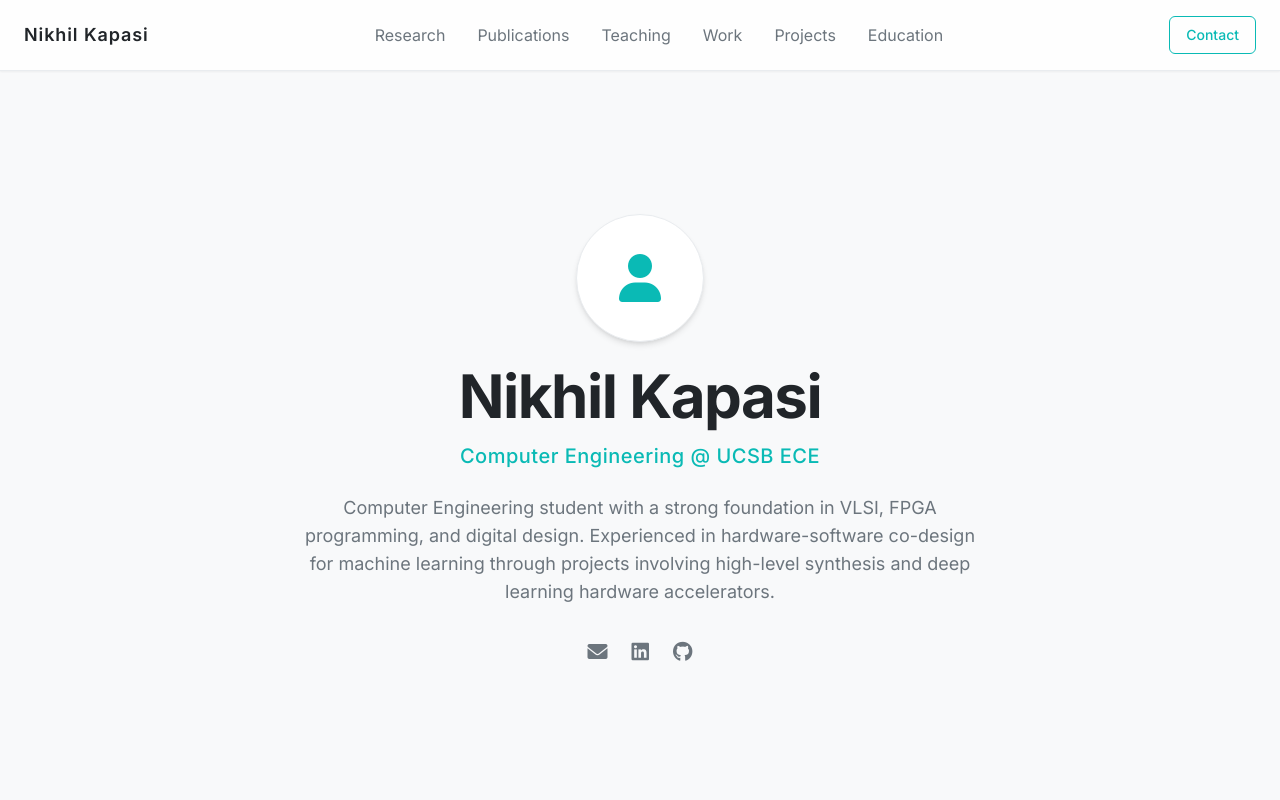
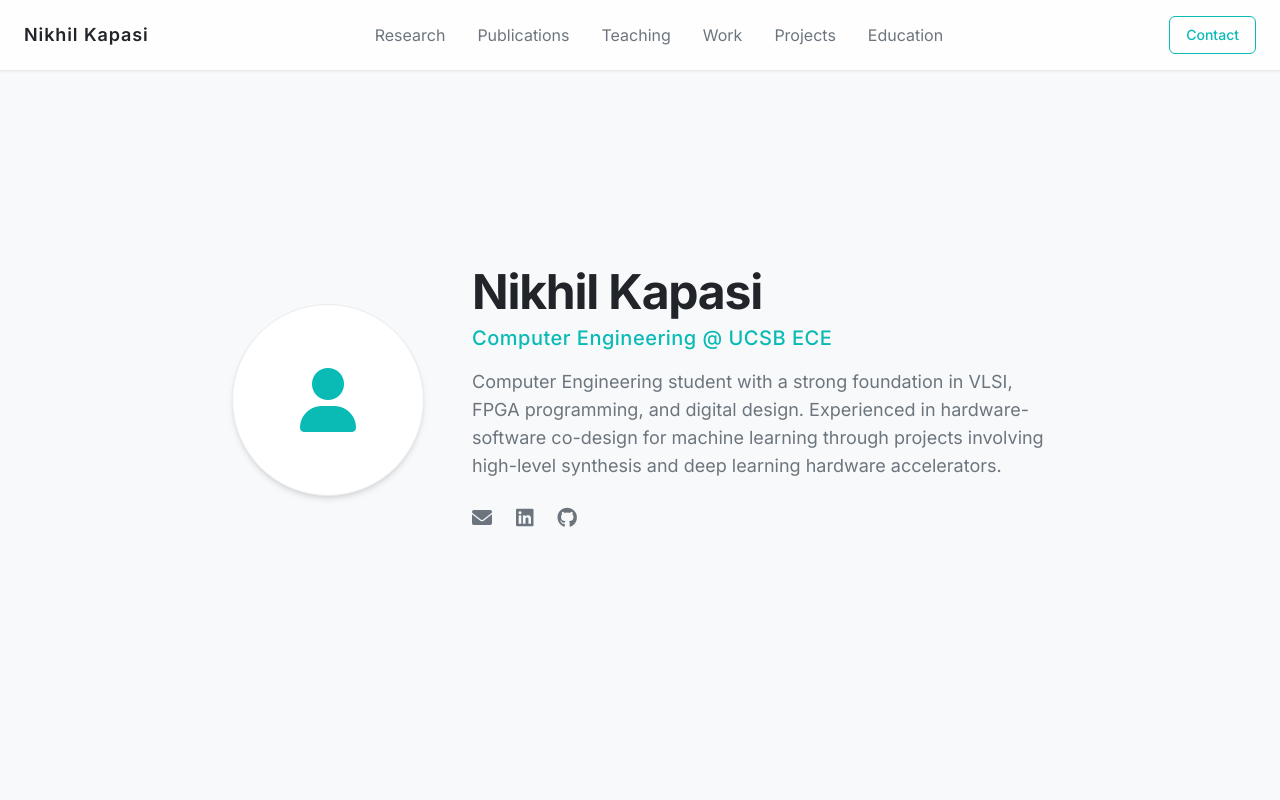
Before and after one commit to nikkapasi/nikkapasi.github.io, a plain HTML site: page index.html in a window 1280 px wide. Shown: the top 800 px of the page. Drawn offline with nearby package versions, Linux system fonts and the light colour scheme.

Commit message:
Update index.html

```diff
--- a/index.html
+++ b/index.html
@@ -52,16 +52,22 @@
     </nav>
 
     <!-- Hero Section -->
-    <section id="hero" class="min-h-screen flex flex-col justify-center items-center text-center p-8 pt-28">
-        <div class="w-32 h-32 bg-card rounded-full flex items-center justify-center mb-6 shadow-md border border-border-color">
-            <i class="fas fa-user fa-3x text-accent"></i>
+    <section id="hero" class="min-h-screen flex justify-center items-center p-8">
+        <div class="container mx-auto flex flex-col md:flex-row items-center justify-center gap-12">
+            <!-- Headshot -->
+            <div class="w-40 h-40 md:w-48 md:h-48 flex-shrink-0">
+                <div class="w-full h-full bg-card rounded-full flex items-center justify-center shadow-md border border-border-color">
+                    <i class="fas fa-user fa-4x text-accent"></i>
                 </div>
-        <h1 class="text-4xl md:text-6xl font-bold text-text-primary mb-4 tracking-tight">Nikhil Kapasi</h1>
-        <h2 class="text-lg md:text-xl font-medium text-accent mb-6 tracking-wide">Computer Engineering @ UCSB ECE</h2>
-        <p class="max-w-2xl text-md md:text-lg text-text-secondary mb-8">
+            </div>
+            <!-- Text Content -->
+            <div class="text-center md:text-left max-w-xl">
+                <h1 class="text-4xl md:text-5xl font-bold text-text-primary mb-2 tracking-tight">Nikhil Kapasi</h1>
+                <h2 class="text-lg md:text-xl font-medium text-accent mb-4 tracking-wide">Computer Engineering @ UCSB ECE</h2>
+                <p class="text-md md:text-lg text-text-secondary mb-6">
                     Computer Engineering student with a strong foundation in VLSI, FPGA programming, and digital design. Experienced in hardware-software co-design for machine learning through projects involving high-level synthesis and deep learning hardware accelerators.
                 </p>
-        <div class="flex space-x-6">
+                <div class="flex justify-center md:justify-start space-x-6">
                     <a href="mailto:nik.kapasi@gmail.com" class="text-text-secondary hover:text-accent transition-all duration-300 text-xl">
                         <i class="fas fa-envelope"></i>
                     </a>
@@ -72,7 +78,10 @@
                         <i class="fab fa-github"></i>
                     </a>
                 </div>
+            </div>
+        </div>
     </section>
+
 
     <!-- Sections Wrapper -->
     <div class="bg-card">
```
Lines whose indentation alone changed are shown as unchanged.
